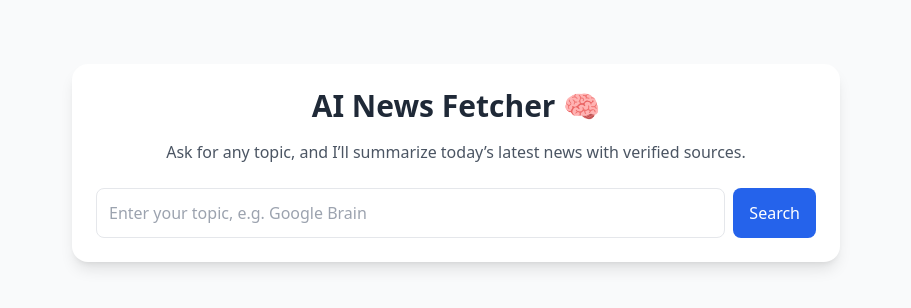
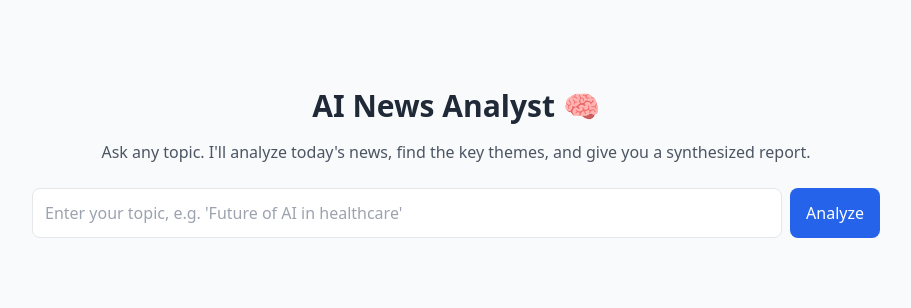
Before and after one commit to KotraHaridutt/ai-news-intelligence, a Flask app: page / in a window 1280 px wide. Shown: the top 308 px of the page, without its empty margins (184-1095 px from the left). Run offline with Flask 3, Linux system fonts and the light colour scheme; some libraries are stand-ins or nearby versions.

Commit message:
Modified UI

```diff
--- a/templates/index.html
+++ b/templates/index.html
@@ -3,30 +3,51 @@
 <head>
     <meta charset="UTF-8" />
     <meta name="viewport" content="width=device-width, initial-scale=1.0" />
-    <title>AI News Fetcher</title>
+    <title>AI News Analyst</title>
     <script src="https://cdn.tailwindcss.com"></script>
+    <style>
+        /* Add simple styles for the summary content */
+        .prose p { margin-bottom: 1rem; }
+        .prose ul { list-style-type: disc; margin-left: 1.5rem; }
+        .prose ol { list-style-type: decimal; margin-left: 1.5rem; }
+    </style>
 </head>
 <body class="bg-gray-50 text-gray-800">
-    <div class="max-w-3xl mx-auto mt-16 p-6 bg-white rounded-2xl shadow-lg">
-        <h1 class="text-3xl font-bold text-center mb-4">AI News Fetcher 🧠</h1>
+    <div class="max-w-4xl mx-auto mt-16 p-6">
+        <h1 class="text-3xl font-bold text-center mb-4">AI News Analyst 🧠</h1>
         <p class="text-center text-gray-600 mb-6">
-            Ask for any topic, and I’ll summarize today’s latest news with verified sources.
+            Ask any topic. I'll analyze today's news, find the key themes, and give you a synthesized report.
         </p>
 
         <div class="flex gap-2">
-            <input id="query" type="text" class="flex-1 border p-3 rounded-lg" placeholder="Enter your topic, e.g. Google Brain">
-            <button onclick="fetchNews()" class="bg-blue-600 text-white px-4 rounded-lg hover:bg-blue-700">Search</button>
+            <input id="query" type="text" class="flex-1 border p-3 rounded-lg" placeholder="Enter your topic, e.g. 'Future of AI in healthcare'">
+            <button onclick="fetchNews()" class="bg-blue-600 text-white px-4 rounded-lg hover:bg-blue-700">Analyze</button>
         </div>
 
-        <div id="loading" class="hidden text-center mt-6 text-blue-600 font-medium">Fetching the latest news...</div>
+        <div id="loading" class="hidden text-center mt-6 text-blue-600 font-medium">
+            <p>Analyzing... This can take a moment for a new topic.</p>
+        </div>
 
-        <div id="result" class="mt-6 hidden">
-            <h2 class="text-xl font-semibold mb-2">Summary</h2>
-            <p id="summary" class="mb-4 space-y-4"></p>
+        <div id="result" class="hidden mt-8 grid grid-cols-3 gap-8">
 
-            <h3 class="font-semibold mb-2">Sources:</h3>
-            <ul id="sources" class="list-disc ml-5 space-y-1"></ul>
+            <div class="col-span-3 md:col-span-2">
+                <h2 class="text-xl font-semibold mb-3">Intelligence Report</h2>
+                <div id="summary" class="mb-6 p-4 border rounded-lg bg-white shadow-sm">
                     </div>
+
+                <h3 class="font-semibold mb-2">Cited Sources</h3>
+                <ul id="cited-sources" class="list-disc ml-5 space-y-1 text-sm">
+                    </ul>
+            </div>
+
+            <div class="col-span-3 md:col-span-1">
+                <h2 class="text-xl font-semibold mb-3">Related Links</h2>
+                <div id="related-links" class="space-y-3">
+                    </div>
+            </div>
+
+        </div>
+
     </div>
 
     <script>
@@ -34,41 +55,42 @@
             const query = document.getElementById("query").value.trim();
             const loading = document.getElementById("loading");
             const resultDiv = document.getElementById("result");
-            const summary = document.getElementById("summary");
-            const sources = document.getElementById("sources");
+
+            // --- NEW: Get all our new element IDs ---
+            const summaryEl = document.getElementById("summary");
+            const citedSourcesEl = document.getElementById("cited-sources");
+            const relatedLinksEl = document.getElementById("related-links");
 
             if (!query) return alert("Please enter a topic first.");
 
             loading.classList.remove("hidden");
             resultDiv.classList.add("hidden");
-            summary.innerHTML = ""; // Clear old results
-            sources.innerHTML = ""; // Clear old results
 
-            // --- THIS IS THE NEW ERROR-HANDLING LOGIC ---
+            // Clear old results
+            summaryEl.innerHTML = "";
+            citedSourcesEl.innerHTML = "";
+            relatedLinksEl.innerHTML = "";
+
             try {
-                const response = await fetch("/query", {
+                const response = await fetch("/query", { // URL is still /query
                     method: "POST",
                     headers: { "Content-Type": "application/json" },
                     body: JSON.stringify({ query })
                 });
 
-                // This will read the response as text first, so we can see it
                 const responseText = await response.text();
                 let data;
 
                 try {
-                    // Try to parse it as JSON
                     data = JSON.parse(responseText);
-                    console.log(data);
                 } catch (parseError) {
-                    // If parsing fails, it's an HTML error page
                     console.error("Failed to parse JSON:", responseText);
                     alert("The server returned an invalid response (not JSON). Check the console (F12) for the full HTML error log.");
-                    loading.classList.add("hidden"); // Hide loading
+                    loading.classList.add("hidden");
                     return;
                 }
 
-                // --- This point is only reached if JSON was valid ---
+                console.log("Received data:", data); // Good for debugging
                 loading.classList.add("hidden");
 
                 if (data.error) {
@@ -76,42 +98,55 @@
                     return;
                 }
 
-                // --- ADD THIS NEW BLOCK ---
-                if (data.summary && data.sources) {
-                    // 1. Set the single, synthesized summary
-                    // The HTML is already added by the backend (markdown2)
-                    summary.innerHTML = `
-                        <div class="prose max-w-none p-4 border rounded-lg bg-gray-50">
-                            ${data.summary}
+                // --- START: NEW RENDER LOGIC ---
+
+                // 1. Render Summary (it's already HTML)
+                if (data.summary_html) {
+                    summaryEl.innerHTML = `
+                        <div class="prose max-w-none">
+                            ${data.summary_html}
                         </div>
                     `;
+                } else {
+                    summaryEl.innerHTML = "<p>No answer could be generated.</p>";
+                }
 
-                    // 2. Loop over the new sources list
-                    if (data.sources.length > 0) {
-                        data.sources.forEach(item => {
-                            sources.innerHTML += `
+                // 2. Render Cited Sources
+                if (data.cited_sources && data.cited_sources.length > 0) {
+                    data.cited_sources.forEach(item => {
+                        citedSourcesEl.innerHTML += `
                             <li>
                                 <a href="${item.url}" target="_blank" class="text-blue-600 underline">${item.title}</a>
                             </li>
                         `;
                     });
                 } else {
-                        sources.innerHTML = "<li>No specific sources were cited for this answer.</li>";
+                    citedSourcesEl.innerHTML = "<li>No specific sources were cited.</li>";
                 }
+
+                // 3. Render Related Links (Our new section)
+                if (data.related_links && data.related_links.length > 0) {
+                    data.related_links.forEach(item => {
+                        relatedLinksEl.innerHTML += `
+                            <div class="p-3 border rounded-lg bg-white text-sm shadow-sm">
+                                <a href="${item.url}" target="_blank" class="font-medium text-blue-700 hover:underline">${item.title}</a>
+                                <p class="text-gray-500 text-xs mt-1">${item.source}</p>
+                            </div>
+                        `;
+                    });
                 } else {
-                    summary.innerHTML = "<p>No answer could be generated from the articles found.</p>";
+                    relatedLinksEl.innerHTML = "<p>No related links found.</p>";
                 }
-                // --- END OF NEW BLOCK ---
 
-                resultDiv.classList.remove("hidden");
+                // --- END: NEW RENDER LOGIC ---
+
+                resultDiv.classList.remove("hidden"); // Show the results
 
             } catch (networkError) {
-                // This catches network errors (e.g., server is down)
                 console.error("Network error:", networkError);
                 loading.classList.add("hidden");
                 alert("A network error occurred: " + networkError.message);
             }
-            // --- END OF NEW LOGIC ---
         }
     </script>
 </body>
```
Lines whose indentation alone changed are shown as unchanged.
